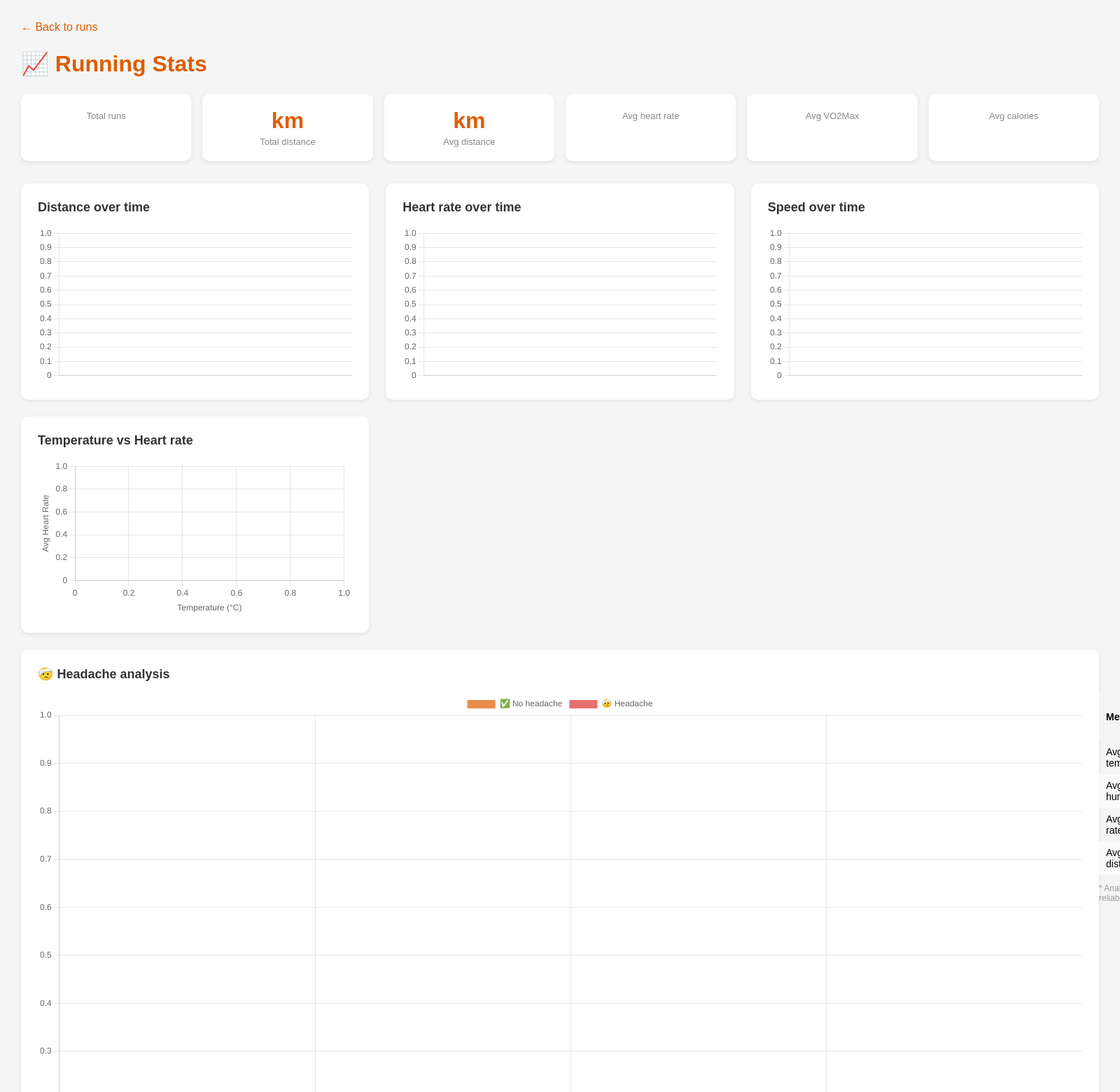
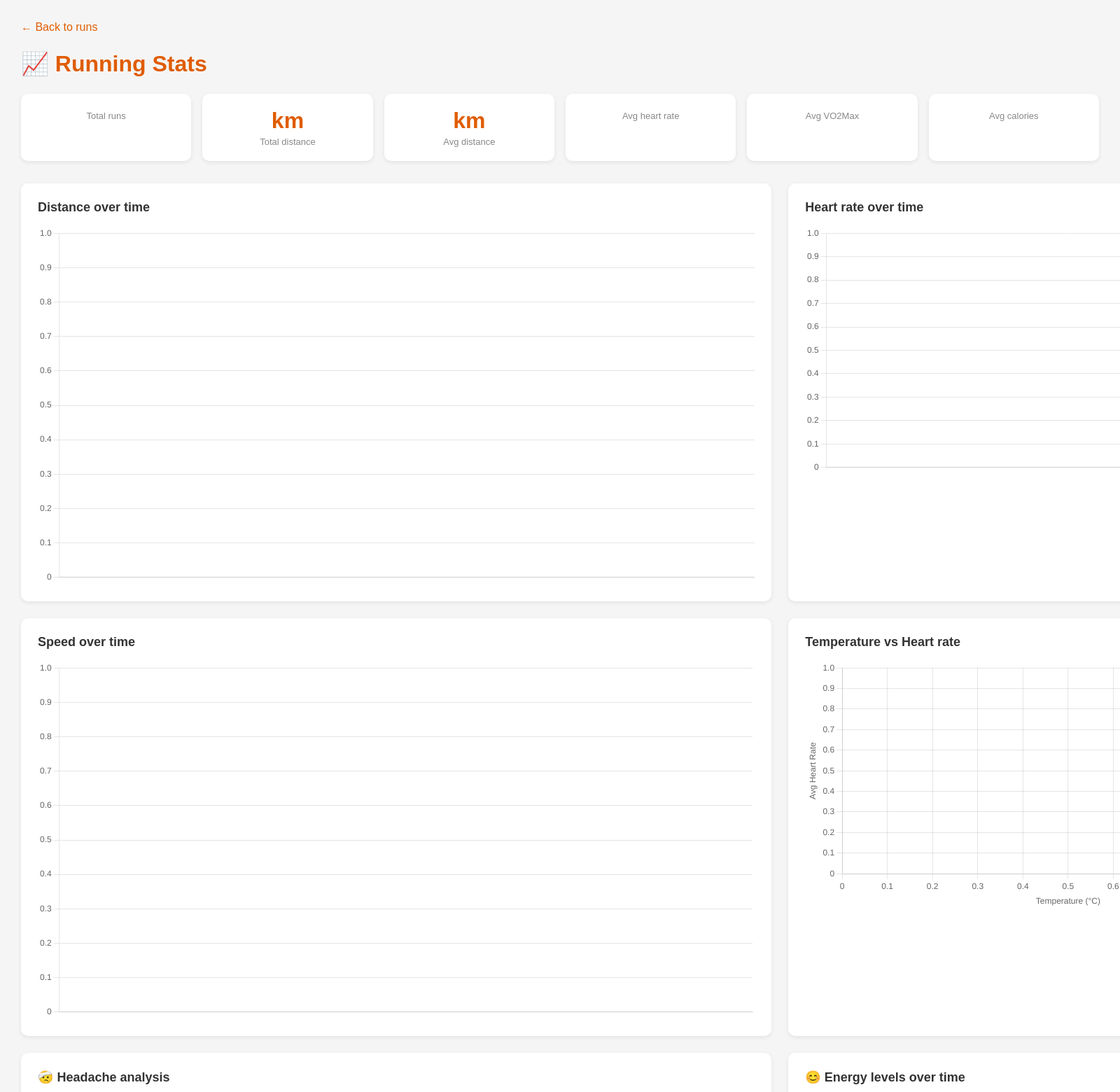
Before and after one commit to GrzyboZAUR/running-tracker, a Flask app: page /stats in a window 1600 px wide; the page is wider, and only the part inside the window is pictured. Shown: the top 1560 px of that part at 70% size. Run offline with Flask 3, Linux system fonts and the light colour scheme; data that the repository does not hold is empty.

Commit message:
refactor: changing the style of charts

```diff
--- a/templates/stats.html
+++ b/templates/stats.html
@@ -39,7 +39,7 @@
 
         .charts {
             display: grid;
-            grid-template-columns: repeat(auto-fit, minmax(460px, 1fr));
+            grid-template-columns: repeat(2, 1fr);
             gap: 24px;
         }
         .chart-box {
@@ -104,7 +104,7 @@
             <canvas id="tempHrChart"></canvas>
         </div>
     <!-- Headache analysis -->
-        <div class="chart-box" style="grid-column: 1 / -1;">
+        <div class="chart-box">
             <h2>🤕 Headache analysis</h2>
             <div style="display: grid; grid-template-columns: 1fr 1fr; gap: 24px; margin-top: 16px;">
                 <canvas id="headacheChart"></canvas>
@@ -113,7 +113,7 @@
         </div>
 
         <!-- Wellbeing over time -->
-        <div class="chart-box" style="grid-column: 1 / -1;">
+        <div class="chart-box">
             <h2>😊 Energy levels over time</h2>
             <canvas id="wellbeingChart"></canvas>
         </div>
```
Also changed, not shown: 1 other file.
